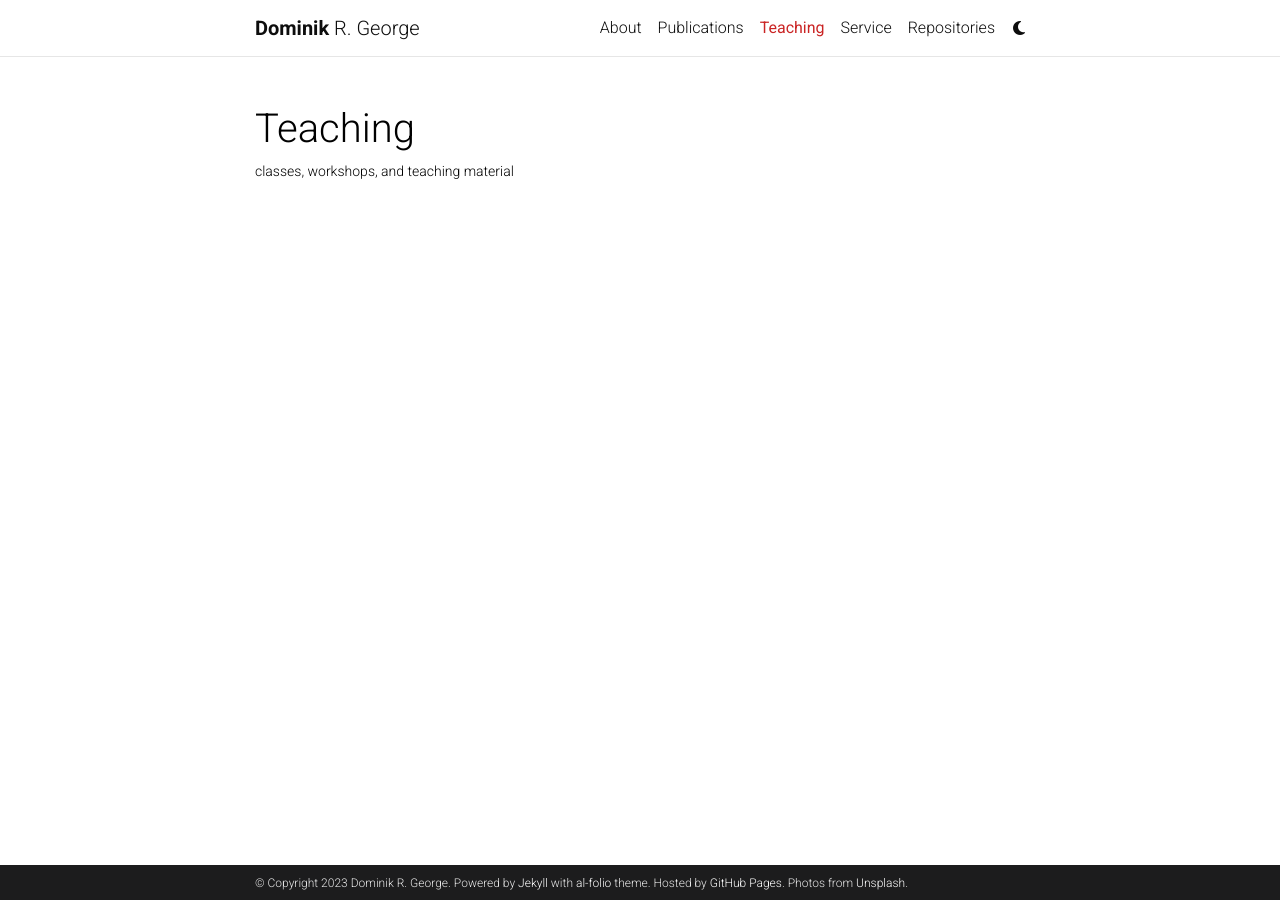
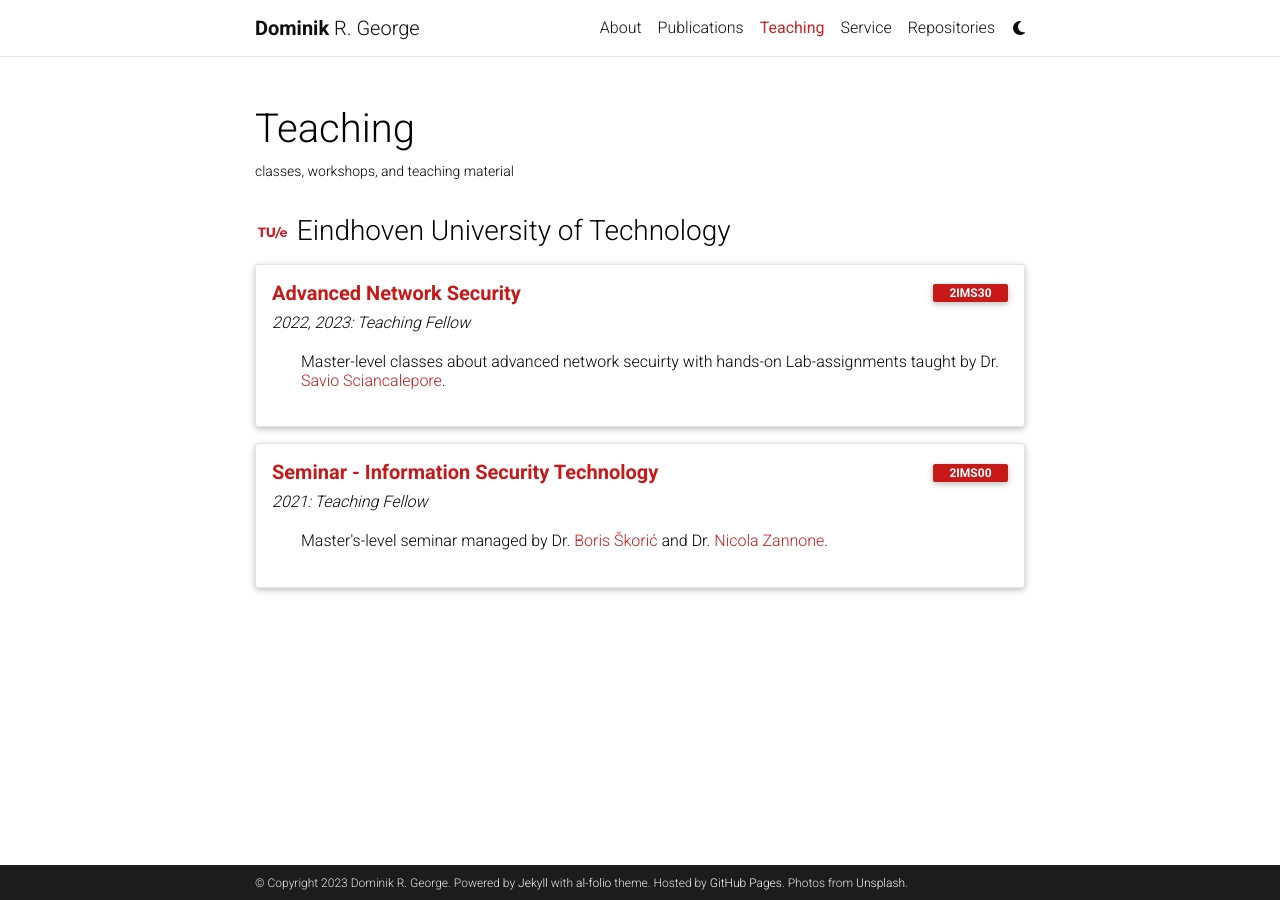
Before and after one commit to DominikRoy/DominikRoy.github.io, a Jekyll site: the page built from _pages/teaching.md, in a window 1280 px wide. Built offline with Jekyll 4.4.1, drawn with Linux system fonts in a browser that asks for light colours; comment, search, counter and statistics services are not loaded; a style sheet for code colours, icons or effects is not loaded.

Commit message:
Updated teaching pages. Still in work in progress.

```diff
--- a/_data/teaching.yml
+++ b/_data/teaching.yml
@@ -1,6 +1,6 @@
 
 - title: <a target="_blank" href="https://tue.nl/"><img src="/assets/img/logos/tue-logo.png" width="35" /></a> Eindhoven University of Technology
-  contents:
+  courses:
     - coursename: <a target="_blank" href="https://canvas.tue.nl/courses/22036">Advanced Network Security</a>
       coursenumber: 2IMS30
       teaching: "2022, 2023: Teaching Fellow"
--- a/_pages/teaching.md
+++ b/_pages/teaching.md
@@ -6,3 +6,35 @@ nav: teaching
 nav_order: 2
 description: classes, workshops, and teaching material
 ---
+
+<div class="teaching">
+        {% for entry in site.data.teaching %}
+            <h3 class="mt-4">{{ entry.title }}</h3>
+            {% for course in entry.courses %}
+                <div class="card mt-3 p-3">
+                    <div class="row">
+                        <div class="col-sm-10">
+                            <h5 class="title font-weight-bold">{{course.coursename}}</h5>
+                        </div>
+                        <div class="col-sm-2 text-left text-sm-right" style="min-width: 75px;">
+                            <span class="badge font-weight-bold danger-color-dark text-uppercase align-middle" style="min-width: 75px;">
+                                {{course.coursenumber}}
+                            </span>
+                        </div>
+                    </div>
+                    <h6 class="font-italic mt-2 mt-sm-0">{{course.teaching}}</h6>
+                    <div>
+                    <ul class="card-text font-weight-light list-group list-group-flush">
+                            <li class="list-group-item">
+                                <div class="row">
+                                <h6 class="ml-1 ml-md-4">
+                                    {{course.description}}
+                                </h6>
+                                </div>
+                            </li>
+                        </ul>
+                    </div>
+                </div>
+            {%endfor%}
+        {% endfor %}
+        </div>
--- a/_sass/_base.scss
+++ b/_sass/_base.scss
@@ -372,6 +372,27 @@ footer.sticky-bottom {
         color: var(--global-card-bg-color) !important;
         background-color: var(--global-theme-color) !important;
       }
+    }
+  }
+}
+
+
+.teaching {
+  margin-bottom: 40px;
+
+  .card {
+    background-color: var(--global-card-bg-color);
+    border: 1px solid var(--global-divider-color);
+    .badge {
+      color: var(--global-card-bg-color) !important;
+      background-color: var(--global-theme-color) !important;
+    }
+
+    .list-group-item {
+      background-color: inherit;
+      border-color: var(--global-divider-color);
+
+
     }
   }
 }
```
Also changed, not shown: _layouts/teaching.html (+1 -23 lines), _teaching/1_teaching.md (deleted, +0 -80 lines), _teaching/2_teaching.md (deleted, +0 -80 lines).
